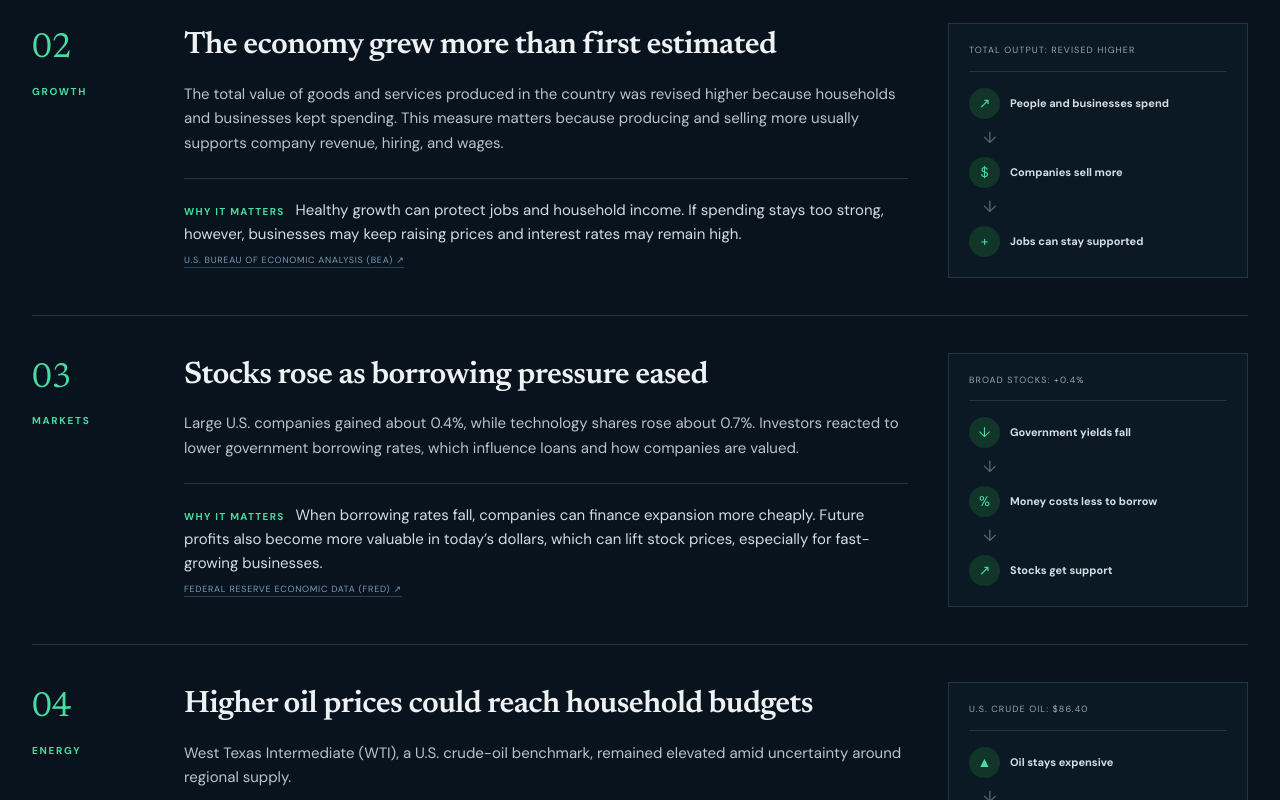
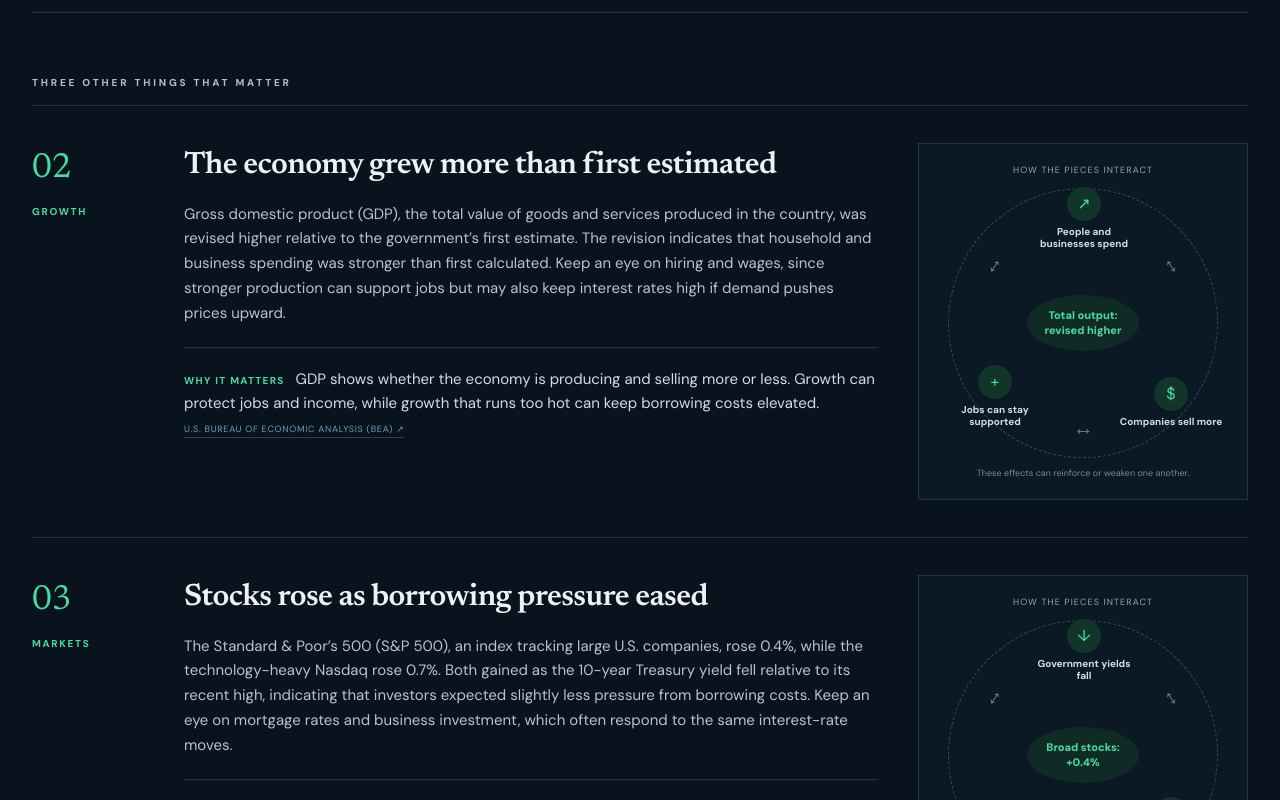
Before and after one commit to PennPredict/tldr-macro, a Next.js app: page / in a window 1280 px wide. Shown: the part 1540-2340 px from the top of the page. Built offline with nearby package versions, Linux system fonts and the light colour scheme.

Commit message:
Add metric context and circular impact maps

```diff
--- a/app/page.tsx
+++ b/app/page.tsx
@@ -13,25 +13,29 @@ const secondary = [
   {
     number: "02", label: "Growth", title: "The economy grew more than first estimated",
     stat: "Total output: revised higher", impact: [["↗", "People and businesses spend"], ["$", "Companies sell more"], ["+", "Jobs can stay supported"]],
-    text: "The total value of goods and services produced in the country was revised higher because households and businesses kept spending. This measure matters because producing and selling more usually supports company revenue, hiring, and wages.",
-    why: "Healthy growth can protect jobs and household income. If spending stays too strong, however, businesses may keep raising prices and interest rates may remain high.",
+    text: "Gross domestic product (GDP), the total value of goods and services produced in the country, was revised higher relative to the government’s first estimate. The revision indicates that household and business spending was stronger than first calculated. Keep an eye on hiring and wages, since stronger production can support jobs but may also keep interest rates high if demand pushes prices upward.",
+    why: "GDP shows whether the economy is producing and selling more or less. Growth can protect jobs and income, while growth that runs too hot can keep borrowing costs elevated.",
     source: "U.S. Bureau of Economic Analysis (BEA)", href: "https://www.bea.gov/data/gdp/gross-domestic-product",
   },
   {
     number: "03", label: "Markets", title: "Stocks rose as borrowing pressure eased",
     stat: "Broad stocks: +0.4%", impact: [["↓", "Government yields fall"], ["%", "Money costs less to borrow"], ["↗", "Stocks get support"]],
-    text: "Large U.S. companies gained about 0.4%, while technology shares rose about 0.7%. Investors reacted to lower government borrowing rates, which influence loans and how companies are valued.",
-    why: "When borrowing rates fall, companies can finance expansion more cheaply. Future profits also become more valuable in today’s dollars, which can lift stock prices, especially for fast-growing businesses.",
+    text: "The Standard & Poor’s 500 (S&P 500), an index tracking large U.S. companies, rose 0.4%, while the technology-heavy Nasdaq rose 0.7%. Both gained as the 10-year Treasury yield fell relative to its recent high, indicating that investors expected slightly less pressure from borrowing costs. Keep an eye on mortgage rates and business investment, which often respond to the same interest-rate moves.",
+    why: "Lower borrowing rates can make expansion cheaper for companies. They can also make future profits more valuable today, which often supports stock prices.",
     source: "Federal Reserve Economic Data (FRED)", href: "https://fred.stlouisfed.org/categories/32255",
   },
   {
     number: "04", label: "Energy", title: "Higher oil prices could reach household budgets",
     stat: "U.S. crude oil: $86.40", impact: [["▲", "Oil stays expensive"], ["→", "Transport costs rise"], ["$", "Fuel and goods may cost more"]],
-    text: "West Texas Intermediate (WTI), a U.S. crude-oil benchmark, remained elevated amid uncertainty around regional supply.",
+    text: "West Texas Intermediate (WTI), the main U.S. crude-oil price benchmark, rose 1.3% to $86.40 relative to the previous close as supply uncertainty increased. The move indicates that traders saw a greater risk of tighter oil supplies. Keep an eye on gasoline, airline tickets, delivery fees, and grocery prices because fuel costs move through transportation and production networks.",
     why: "Oil is used to move goods and make products such as plastics and packaging. Higher costs can reach gas stations and store shelves, leaving households with less money for other purchases.",
     source: "U.S. Energy Information Administration (EIA)", href: "https://www.eia.gov/petroleum/",
   },
 ];
+
+function ImpactWheel({ stat, impact }: { stat: string; impact: string[][] }) {
+  return <aside className="impact-box"><small>How the pieces interact</small><div className="impact-wheel"><div className="wheel-center">{stat}</div>{impact.map(([icon,text],index) => <div className={`wheel-node node-${index + 1}`} key={text}><i>{icon}</i><b>{text}</b></div>)}<span className="wheel-arrow arrow-1">↔</span><span className="wheel-arrow arrow-2">↔</span><span className="wheel-arrow arrow-3">↔</span></div><p className="feedback-note">These effects can reinforce or weaken one another.</p></aside>;
+}
 
 const notable = [
   ["Jobs", "Job openings fell. Fewer openings can reduce workers’ leverage to change jobs or negotiate pay.", "U.S. Bureau of Labor Statistics", "https://www.bls.gov/jlt/"],
@@ -87,12 +91,12 @@ export default function Home() {
         <p className="section-label">The big story</p>
         <article className="lead-story">
           <div className="story-meta"><span>01</span><b>Inflation</b></div>
-          <div className="story-content"><div className="story-copy"><h2 id="stories-title">Prices rose more slowly than expected</h2><p>A broad measure of what people pay for goods and services rose 0.3%, less than the 0.4% economists expected. Slower price growth reduces pressure on the Federal Reserve to raise interest rates again.</p><p className="why"><strong>Why it matters</strong> If price increases keep slowing, borrowing costs may eventually ease. That can reduce pressure on mortgages, car loans, credit cards, and the loans businesses use to hire or expand.</p><a className="source-link" href="https://www.bea.gov/news/current-releases" target="_blank" rel="noreferrer">U.S. Bureau of Economic Analysis (BEA) ↗</a></div><aside className="impact-box"><small>Broad price measure</small><strong>+0.3%</strong><p>Forecast: +0.4%</p><div className="impact-flow"><div><span>↓</span><b>Prices cool</b></div><i>↓</i><div><span>%</span><b>Rate pressure eases</b></div><i>↓</i><div><span>$</span><b>Loans may get cheaper</b></div></div></aside></div>
+          <div className="story-content"><div className="story-copy"><h2 id="stories-title">Prices rose more slowly than expected</h2><p>The Personal Consumption Expenditures (PCE) price index, the Federal Reserve’s preferred measure of prices paid for goods and services, rose 0.3% from the prior month compared with the 0.4% forecast. The smaller increase indicates that inflation pressure eased. Keep an eye on groceries, rent, and fuel because several months of slower increases would offer stronger evidence that household budgets are getting relief.</p><p className="why"><strong>Why it matters</strong> If price increases keep slowing, the Federal Reserve may feel less need to raise interest rates. That can eventually reduce pressure on mortgages, car loans, credit cards, and business loans.</p><a className="source-link" href="https://www.bea.gov/news/current-releases" target="_blank" rel="noreferrer">U.S. Bureau of Economic Analysis (BEA) ↗</a></div><ImpactWheel stat="PCE +0.3% vs +0.4% forecast" impact={[["↓","Price growth slows"],["%","Rate pressure eases"],["$","Borrowing may get cheaper"]]} /></div>
         </article>
 
         <div className="other-heading"><p className="section-label">Three other things that matter</p></div>
         <div className="secondary-list">
-          {secondary.map((story) => <article key={story.number}><div className="story-meta"><span>{story.number}</span><b>{story.label}</b></div><div className="story-content"><div className="story-copy"><h3>{story.title}</h3><p>{story.text}</p><p className="why"><strong>Why it matters</strong> {story.why}</p><a className="source-link" href={story.href} target="_blank" rel="noreferrer">{story.source} ↗</a></div><aside className="impact-box compact"><small>{story.stat}</small><div className="impact-flow">{story.impact.map(([icon,text],index) => <span className="impact-step" key={text}><span><i>{icon}</i><b>{text}</b></span>{index < story.impact.length - 1 && <em>↓</em>}</span>)}</div></aside></div></article>)}
+          {secondary.map((story) => <article key={story.number}><div className="story-meta"><span>{story.number}</span><b>{story.label}</b></div><div className="story-content"><div className="story-copy"><h3>{story.title}</h3><p>{story.text}</p><p className="why"><strong>Why it matters</strong> {story.why}</p><a className="source-link" href={story.href} target="_blank" rel="noreferrer">{story.source} ↗</a></div><ImpactWheel stat={story.stat} impact={story.impact} /></div></article>)}
         </div>
       </section>
 
```
Also changed, not shown: app/globals.css.
